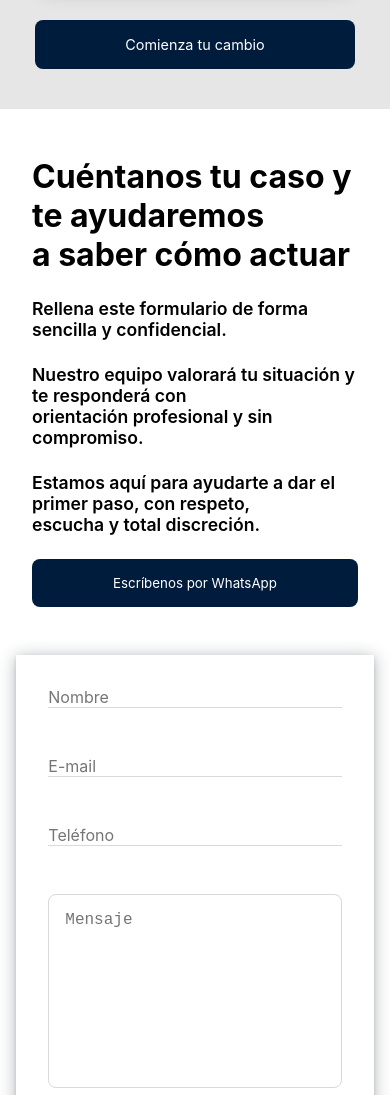
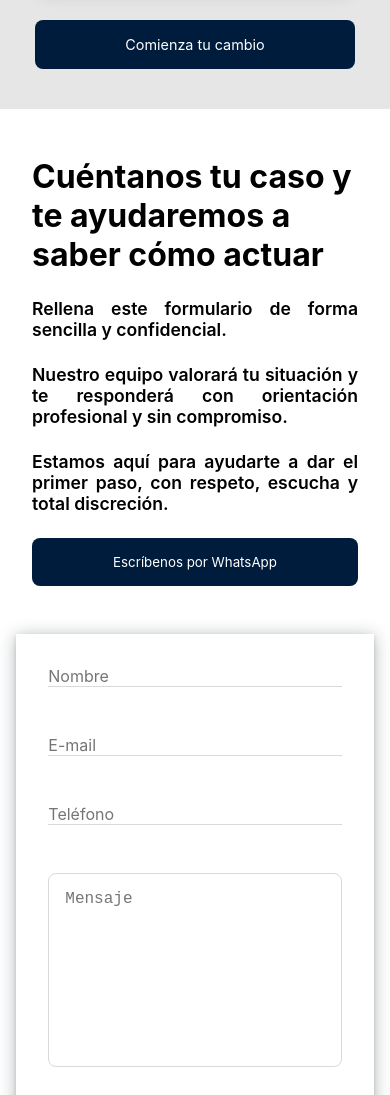
Before and after one commit to IvanOnGit/safe-work, a React (Vite) app: page / in a window 390 px wide. Shown: the part 6792-7887 px from the top of the page. Built offline with nearby package versions, Linux system fonts and the light colour scheme.

Commit message:
justify content added for mobile on contact text

```diff
--- a/src/components/Contact/Contact.tsx
+++ b/src/components/Contact/Contact.tsx
@@ -48,26 +48,24 @@ function Contact() {
   };
 
   return (
-    <>
     <Container id="contact">
       <TextContainer>
-        <h1>Cuéntanos tu caso y te ayudaremos <br /> a saber cómo actuar</h1>
+        <h1>Cuéntanos tu caso y te ayudaremos <span className="desktop-br"><br /></span> a saber cómo actuar</h1>
         <p>
           Rellena este formulario de forma sencilla y confidencial.
         </p>
         <p>
-        Nuestro equipo valorará tu situación y te responderá con <br/>orientación profesional y sin
-        compromiso.
+          Nuestro equipo valorará tu situación y te responderá con <span className="desktop-br"><br /></span> orientación profesional y sin compromiso.
         </p>
         <p>
-        Estamos aquí para ayudarte a dar el primer paso, con respeto, <br />escucha y total
-        discreción.
+          Estamos aquí para ayudarte a dar el primer paso, con respeto, <span className="desktop-br"><br /></span> escucha y total discreción.
         </p>
 
         <button onClick={() => window.open('https://wa.me/34622377041?text=Hola, me gustaría saber más sobre sus servicios.', '_blank')}>
           Escríbenos por WhatsApp
         </button>
       </TextContainer>
+
       <FormContainer>
         <form onSubmit={handleSubmit}>
           <input
@@ -97,15 +95,12 @@ function Contact() {
             value={formData.mensaje}
             onChange={handleChange}
           ></textarea>
-            <button
-              type="submit"
-            >
+          <button type="submit">
             Enviar
           </button>
         </form>
       </FormContainer>
     </Container>
-    </>
   );
 }
 
--- a/src/components/Contact/styles.ts
+++ b/src/components/Contact/styles.ts
@@ -39,6 +39,15 @@ export const TextContainer = styled.div`
     font-weight: 600;
     margin: 0;
     padding: 0;
+    text-align: justify;
+  }
+
+  .desktop-br {
+    display: inline;
+
+    @media (max-width: 768px) {
+      display: none;
+    }
   }
 
   button {
@@ -54,12 +63,11 @@ export const TextContainer = styled.div`
     @media (max-width: 768px) {
       width: 100%;
     }
+
+    &:hover {
+      background-color: #183a6c;
+      transition: all 0.3s ease-in-out;
     }
-
-    button:hover {
-        background-color: #183a6c;
-        color: white;
-        transition: all 0.3s ease-in-out;
   }
 `;
 
@@ -113,12 +121,11 @@ export const FormContainer = styled.div`
       font-family: 'Inter', sans-serif;
       cursor: pointer;
       font-size: 1rem;
+
+      &:hover {
+        background-color: #183a6c;
+        transition: all 0.3s ease-in-out;
       }
-
-        button:hover {
-            background-color: #183a6c;
-            color: white;
-            transition: all 0.3s ease-in-out;
     }
 
     @media (max-width: 768px) {
```
Lines whose indentation alone changed are shown as unchanged.
